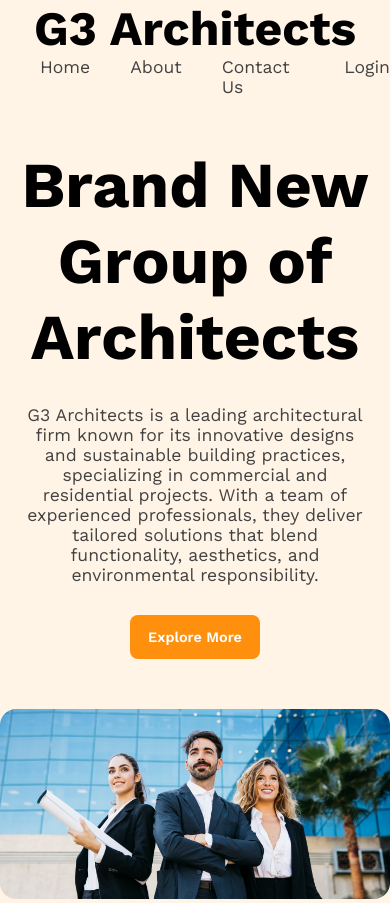
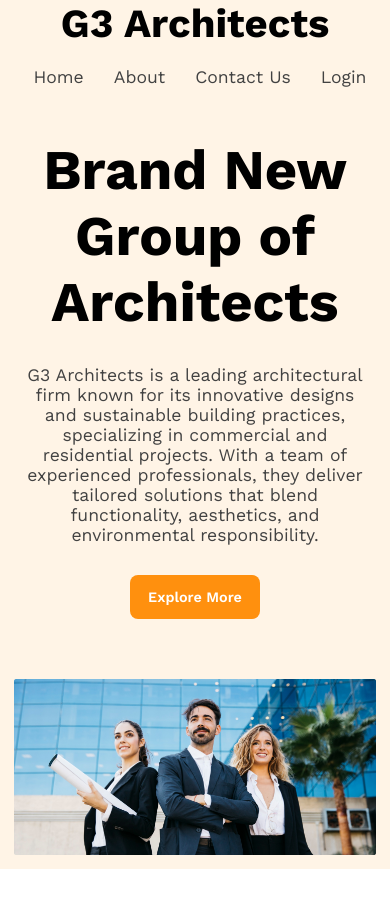
Before and after one commit to Aosaf098/G3-Architects, a plain HTML site: page index.html in a window 390 px wide. After the commit the page ends 869 px from the top, so only its background shows below. Drawn offline with nearby package versions, Linux system fonts and the light colour scheme.

Commit message:
Banner small device Done

```diff
--- a/style.css
+++ b/style.css
@@ -38,7 +38,7 @@
 }
 .navbar-list{
     list-style: none;
-    margin-left: 40px;
+    margin-left: 30px;
 }
 .navbar-list a{
     font-size: 1.1rem;
@@ -89,7 +89,23 @@
     .navbar{
         flex-direction: column;
     }
+    .navbar h3{
+        font-size: 2.5rem;
+    }
+    .navbar-links{
+        gap: 20px;
+    }
+    .navbar-list{
+        margin-top: 20px;
+        margin-left: 10px;
+    }
+    .banner-content h3{
+        font-size: 3.5rem;
+    }
     .banner-img-container{
+        padding: 10px 14px;
+    }
+    .banner-img-container img{
         width: 100%;
         border-radius: 0px;
     }
```
